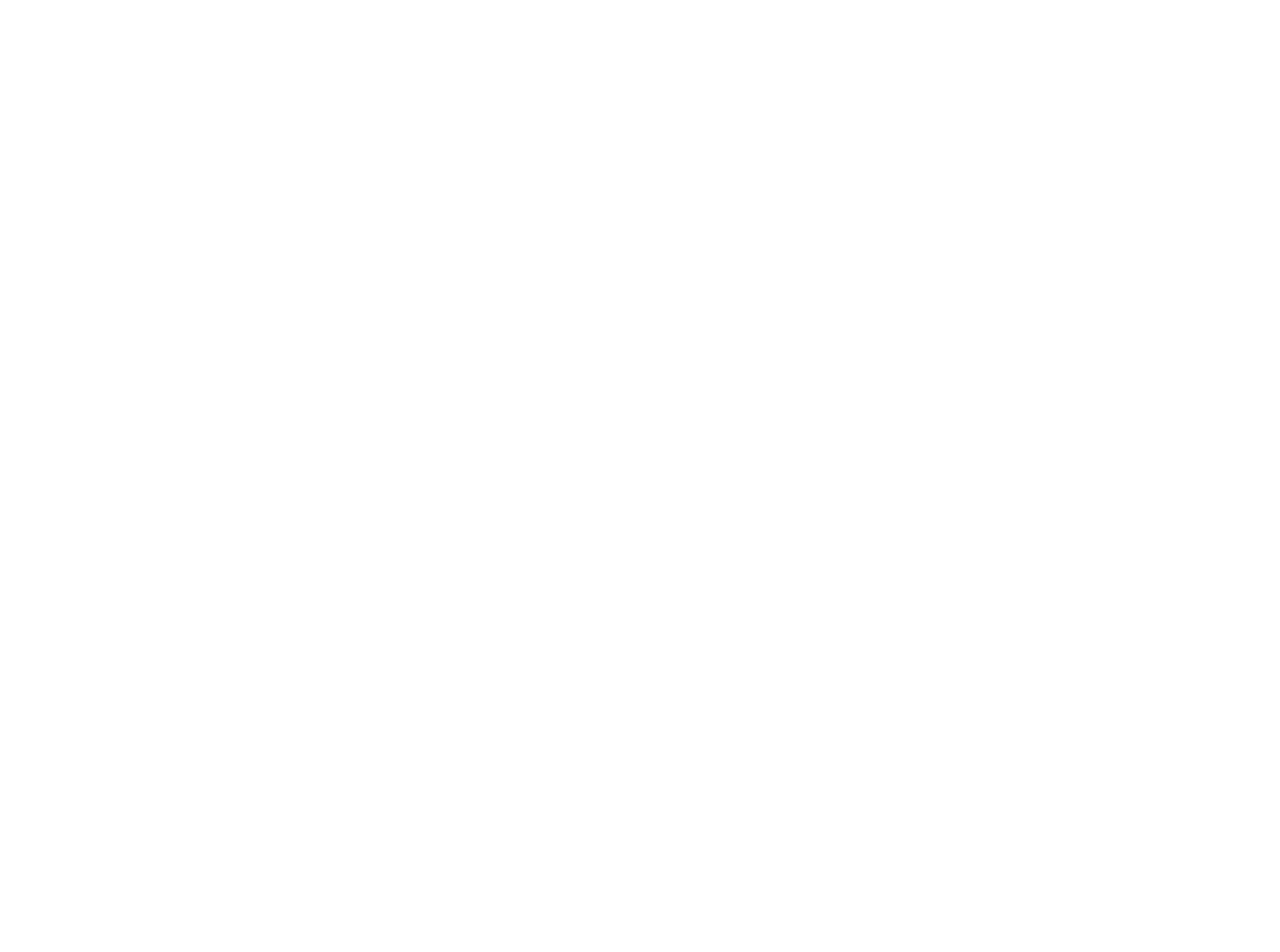
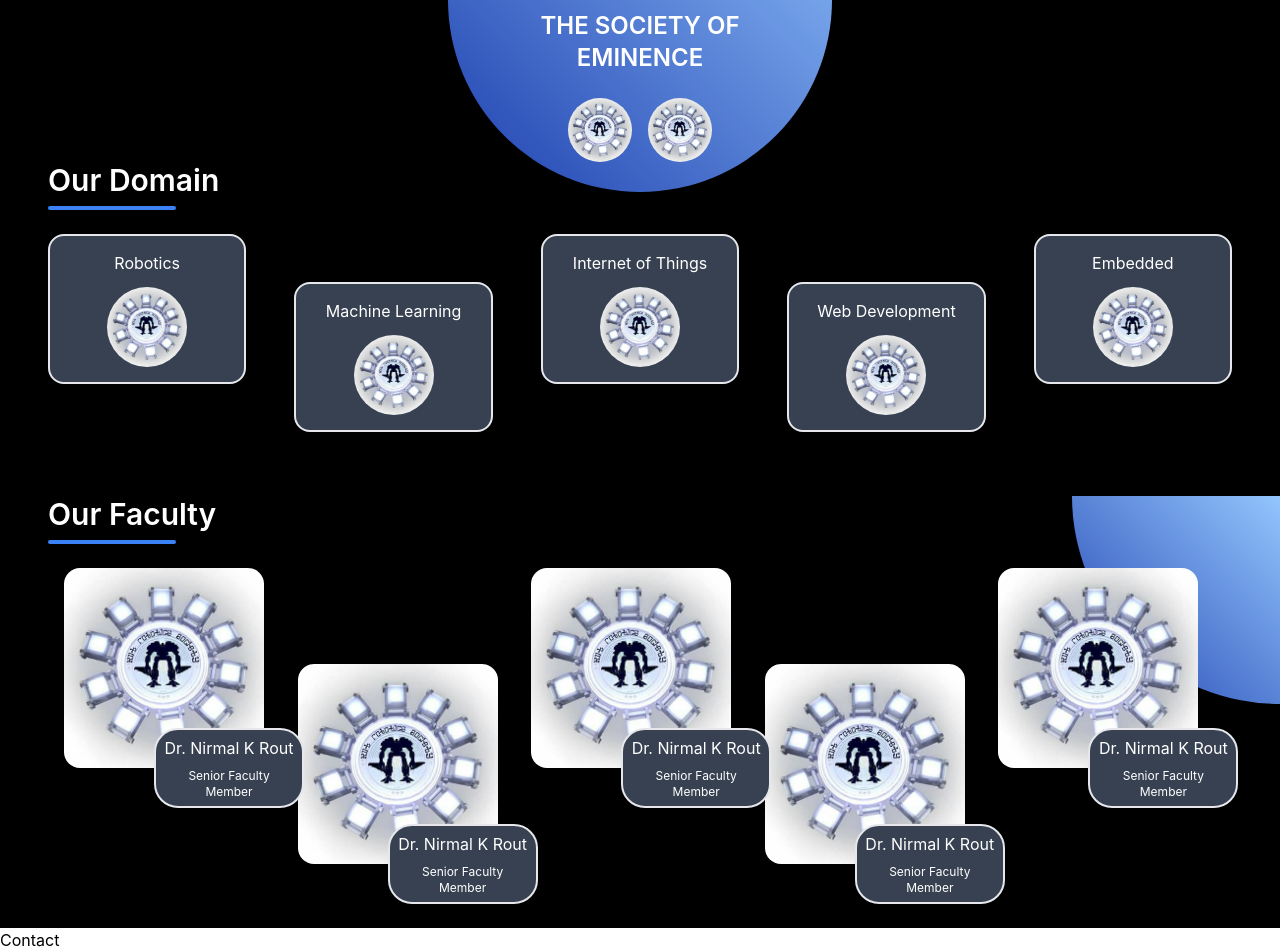
Before and after one commit to ShashankJais128/krs-website, a React (Vite) app: page / in a window 1280 px wide. Shown: the part 352-1304 px from the top of the page. Before the commit the page ends 800 px from the top, so only its background shows below. Built offline with nearby package versions, Linux system fonts and the light colour scheme.

Commit message:
HomeMain/HomeFaculty

```diff
--- /dev/null
+++ b/src/components/HomeFaculty.jsx
@@ -0,0 +1,59 @@
+import React from 'react'
+import krslogo from "./krslogo.jpg";
+
+const Faculty = [
+    {
+      name: "Dr. Nirmal K Rout",
+      designation: "Senior Faculty Member",
+      img: krslogo
+    },
+    {
+        name: "Dr. Nirmal K Rout",
+        designation: "Senior Faculty Member",
+        img: krslogo
+    },
+    {
+        name: "Dr. Nirmal K Rout",
+        designation: "Senior Faculty Member",
+        img: krslogo
+    },
+    {
+        name: "Dr. Nirmal K Rout",
+        designation: "Senior Faculty Member",
+        img: krslogo
+    },
+    {
+        name: "Dr. Nirmal K Rout",
+        designation: "Senior Faculty Member",
+        img: krslogo
+    }
+
+  ]
+
+function HomeFaculty() {
+  return (
+    <div className='bg-black flex flex-col items-center pb-16 relative'>
+    <div className='h-52 w-52 rounded-bl-full bg-gradient-to-tr from-blue-800 to-blue-300 absolute z-0 top-0 right-0'></div>
+        <div className='z-20 px-12  w-full'>
+            <h1 className='text-white text-3xl font-semibold'>Our Faculty</h1>
+            <hr className="mt-2 w-32 border-t-4 rounded-full border-blue-500" />
+
+            <div className='grid grid-cols-5 mt-6 pl-4 justify-center'>
+                {Faculty.map(Faculty => {
+                    return (
+                            <div className="relative w-[200px] h-[200px] even:mt-24">
+                                <img className='z-0 w-full h-full rounded-2xl' src={krslogo} alt="" />
+                                <div className='border-2 w-[150px] h-[80px] p-2 rounded-3xl bg-gray-700 text-center flex flex-col items-center justify-center space-y-2 absolute -bottom-10 -right-10 z-10'>
+                                    <p className='text-white'>{Faculty.name}</p>
+                                    <p className='text-white text-xs'>{Faculty.designation}</p>
+                                </div>
+                            </div>
+                    )
+                })}
+            </div>
+        </div>
+    </div>
+  )
+}
+
+export default HomeFaculty
--- /dev/null
+++ b/src/components/HomeMain.jsx
@@ -0,0 +1,67 @@
+import React from 'react'
+import krslogo from "./krslogo.jpg";
+import homerobot from "./HomeRobot.png"
+
+const Domain = [
+    {
+      name: "Robotics",
+      img: krslogo
+    },
+    {
+      name: "Machine Learning",
+      img: krslogo
+    },
+    {
+      name: "Internet of Things",
+      img: krslogo
+    },
+    {
+      name: "Web Development",
+      img: krslogo
+    },
+    {
+      name: "Embedded",
+      img: krslogo
+    }
+  ]
+
+
+function HomeMain() {
+  return (
+    <div className="bg-black flex flex-col items-center pb-16">
+        <div className='h-52 w-52 mt-20 rounded-bl-full bg-gradient-to-tr from-blue-800 to-blue-300 absolute z-0 top-0 right-0'></div>
+        <div className='h-96 w-96 mt-20 rounded-full bg-gradient-to-tr from-blue-800 to-blue-300 absolute z-0'></div>
+        <div className="flex w-full mt-8 z-10">
+            <div className='w-1/2 h-2/3 ml-28 my-4 space-x-6 flex items-center'>
+                <img className="w-24 h-24 rounded-full" src={krslogo} alt="KRS" />
+                <h1 className="text-white text-7xl font-semibold">KIIT ROBOTICS SOCIETY</h1>
+            </div>
+            <img className="h-[250px]" src={homerobot} alt="" />
+        </div>
+        <div className=' z-10'>
+            <h1 className="text-white text-2xl font-semibold text-center">THE SOCIETY OF <br /> EMINENCE</h1><br />
+            <div className='flex justify-center space-x-4'>
+                <img className="w-16 h-16 rounded-full" src={krslogo} alt="kiitLogo" />
+                <img className="w-16 h-16 rounded-full" src={krslogo} alt="ksacLogo" />
+            </div>
+        </div>
+        <div className='z-10 px-12  w-full'>
+            <h1 className='text-white text-3xl font-semibold'>Our Domain</h1>
+            <hr className="mt-2 w-32 border-t-4 rounded-full border-blue-500" />
+
+            <div className='flex mt-6 justify-center space-x-12'>
+                {Domain.map(Domain => {
+                    return (
+                        <div className='border-2 w-[200px] h-[150px] rounded-2xl bg-gray-700 even:mt-12 text-center flex flex-col items-center justify-center space-y-3'>
+                            <p className='text-white'>{Domain.name}</p>
+                            <img className='w-20 h-20 rounded-full ' src={Domain.img} alt="" />
+                        </div>
+                    )
+                })}
+            </div>
+        </div>
+    </div>
+  )
+}
+
+export default HomeMain
--- a/src/pages/Home.jsx
+++ b/src/pages/Home.jsx
@@ -1,8 +1,13 @@
 import React from 'react'
+import HomeFaculty from '../components/HomeFaculty';
+import HomeMain from '../components/HomeMain';
 
 function Home() {
   return (
-    <div>Home</div>
+    <div>
+      <HomeMain />
+      <HomeFaculty />
+    </div>
   )
 }
 
```
Also changed, not shown: src/components/HomeRobot.png (added).
